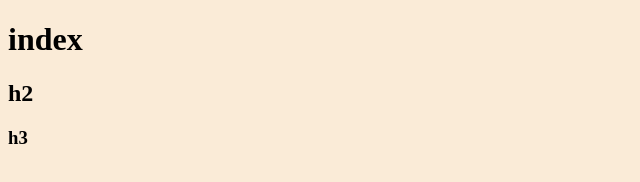
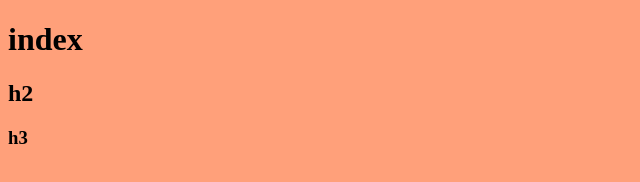
Before and after one commit to lilysyuan/git01, a plain HTML site: page index.html in a window 1280 px wide. Shown: the whole page, without its empty margins (0-640 px from the left). Drawn offline with Linux system fonts and the light colour scheme.

Commit message:
add salmon

```diff
--- a/style.css
+++ b/style.css
@@ -1,4 +1,4 @@
 body{
     max-width: 100px;
-    background-color: antiquewhite;
+    background-color: lightsalmon;
 }
```
